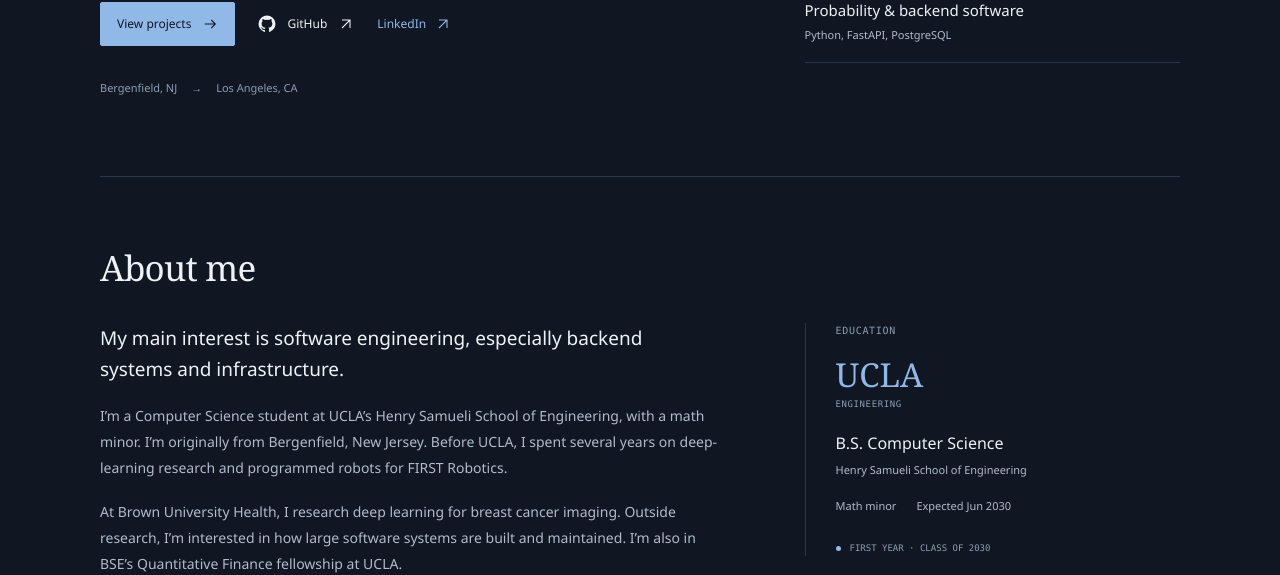
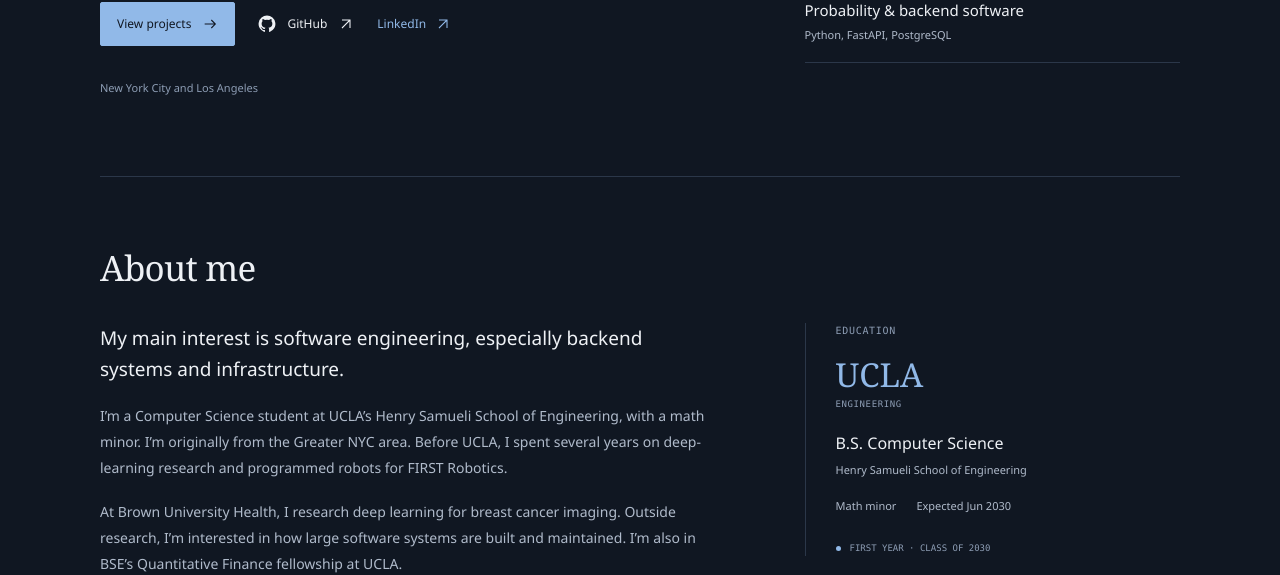
Before and after one commit to vatssavvya/personal-portfolio, a Next.js app: page / in a window 1280 px wide. Shown: the part 483-1058 px from the top of the page. Built offline with nearby package versions, Linux system fonts and the light colour scheme; no server answers.

Commit message:
Update portfolio locations to New York City and Los Angeles

```diff
--- a/app/page.tsx
+++ b/app/page.tsx
@@ -20,7 +20,7 @@
           <p className="hero-subtitle">Computer Science at UCLA</p>
           <p className="hero-description">I study Computer Science at UCLA. I work on medical imaging research and backend projects, and I’m exploring quantitative finance through Bruin Software Engineers.</p>
           <div className="hero-actions"><a className="button button-primary" href="#projects">View projects <Arrow /></a><ExternalLink href={site.github} className="button button-secondary"><GitHubIcon />GitHub</ExternalLink><ExternalLink href={site.linkedin} className="text-link">LinkedIn</ExternalLink></div>
-          <p className="hero-location">Bergenfield, NJ <span aria-hidden="true">→</span> Los Angeles, CA</p>
+          <p className="hero-location">New York City and Los Angeles</p>
         </div>
         <aside className="hero-note" aria-labelledby="hero-note-heading">
           <p className="eyebrow" id="hero-note-heading">Where I’m spending my time</p>
@@ -32,7 +32,7 @@
 
       <section className="section container" id="about" aria-labelledby="about-heading">
         <SectionHeading id="about-heading" title="About me" />
-        <div className="about-grid"><div className="about-copy"><p className="lead">My main interest is software engineering, especially backend systems and infrastructure.</p><p>I’m a Computer Science student at UCLA’s Henry Samueli School of Engineering, with a math minor. I’m originally from Bergenfield, New Jersey. Before UCLA, I spent several years on deep-learning research and programmed robots for FIRST Robotics.</p><p>At Brown University Health, I research deep learning for breast cancer imaging. Outside research, I’m interested in how large software systems are built and maintained. I’m also in BSE’s Quantitative Finance fellowship at UCLA.</p></div><aside className="education"><div className="eyebrow">EDUCATION</div><div className="education-logo">UCLA<span>ENGINEERING</span></div><h3>B.S. Computer Science</h3><p>Henry Samueli School of Engineering</p><div className="education-meta"><span>Math minor</span><span>Expected Jun 2030</span></div><div className="education-bottom"><span className="status-dot" /> FIRST YEAR · CLASS OF 2030</div></aside></div>
+        <div className="about-grid"><div className="about-copy"><p className="lead">My main interest is software engineering, especially backend systems and infrastructure.</p><p>I’m a Computer Science student at UCLA’s Henry Samueli School of Engineering, with a math minor. I’m originally from the Greater NYC area. Before UCLA, I spent several years on deep-learning research and programmed robots for FIRST Robotics.</p><p>At Brown University Health, I research deep learning for breast cancer imaging. Outside research, I’m interested in how large software systems are built and maintained. I’m also in BSE’s Quantitative Finance fellowship at UCLA.</p></div><aside className="education"><div className="eyebrow">EDUCATION</div><div className="education-logo">UCLA<span>ENGINEERING</span></div><h3>B.S. Computer Science</h3><p>Henry Samueli School of Engineering</p><div className="education-meta"><span>Math minor</span><span>Expected Jun 2030</span></div><div className="education-bottom"><span className="status-dot" /> FIRST YEAR · CLASS OF 2030</div></aside></div>
       </section>
 
       <section className="section container" id="experience" aria-labelledby="experience-heading">
```
Also changed, not shown: 1 other file (tests, documents, lock files or other folders).
